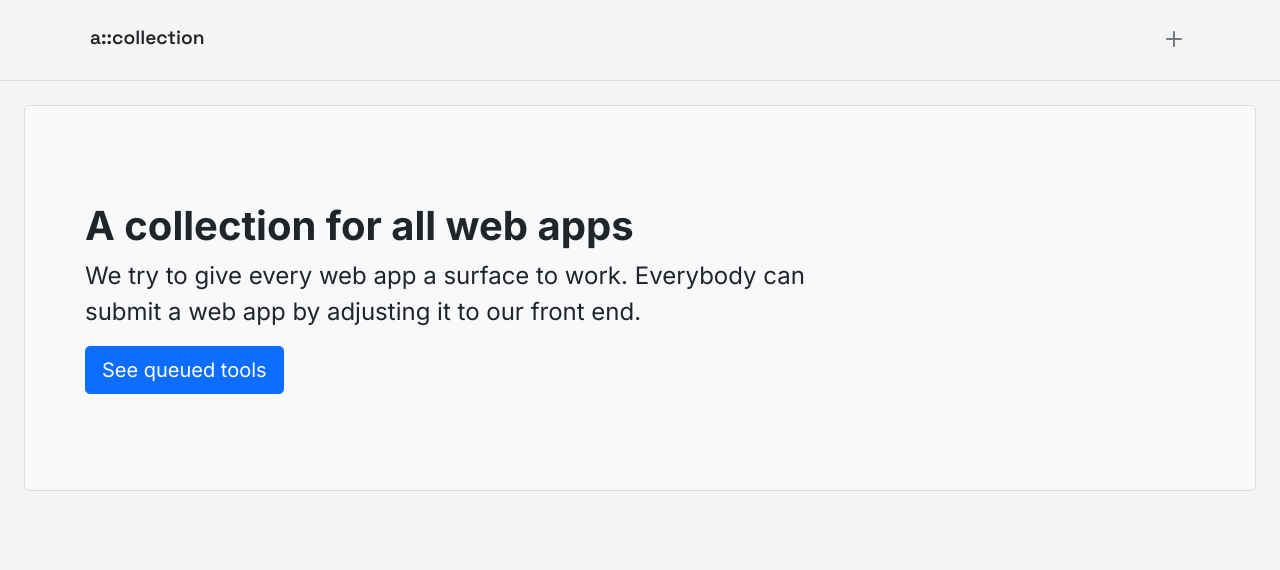
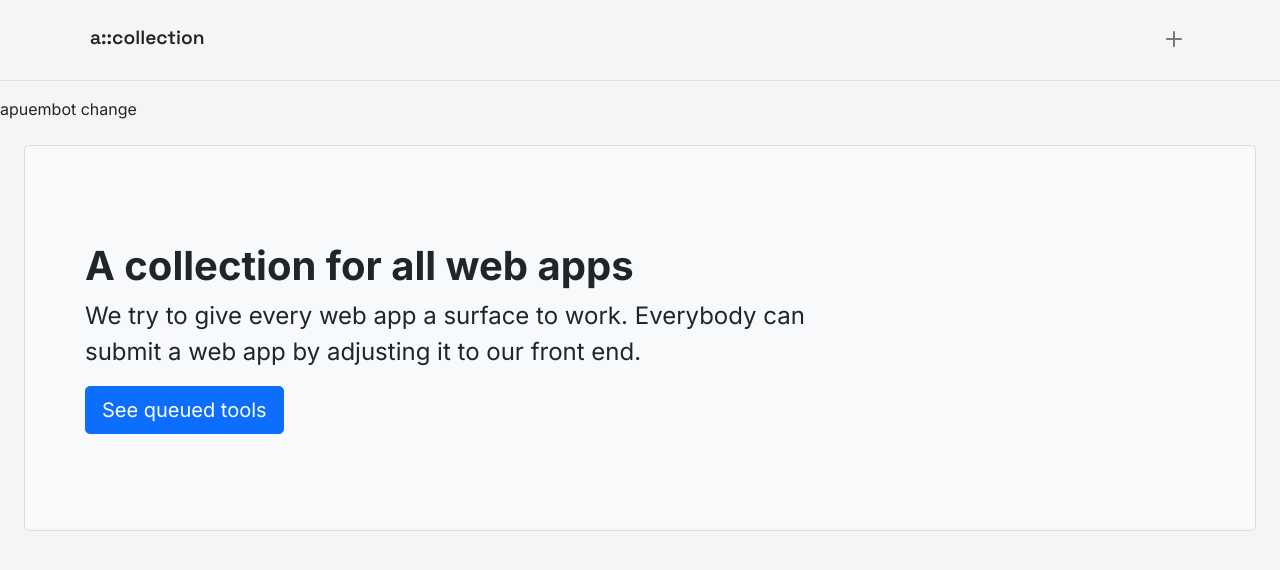
Before and after one commit to apuem/apuem, a plain HTML site: page index.html in a window 1280 px wide. Drawn offline with nearby package versions, Linux system fonts and the light colour scheme.

Commit message:
Update index.html

```diff
--- a/index.html
+++ b/index.html
@@ -40,6 +40,7 @@
         </div>
       </header>
       <main>
+          apuembot change
         <div style="border: 1px solid #DCDCDC;" class="p-5 m-4 bg-light rounded-3">
           <div class="container-fluid py-5">
             <h1 class="display-6 fw-bolder">A collection for all web apps</h1>
```
